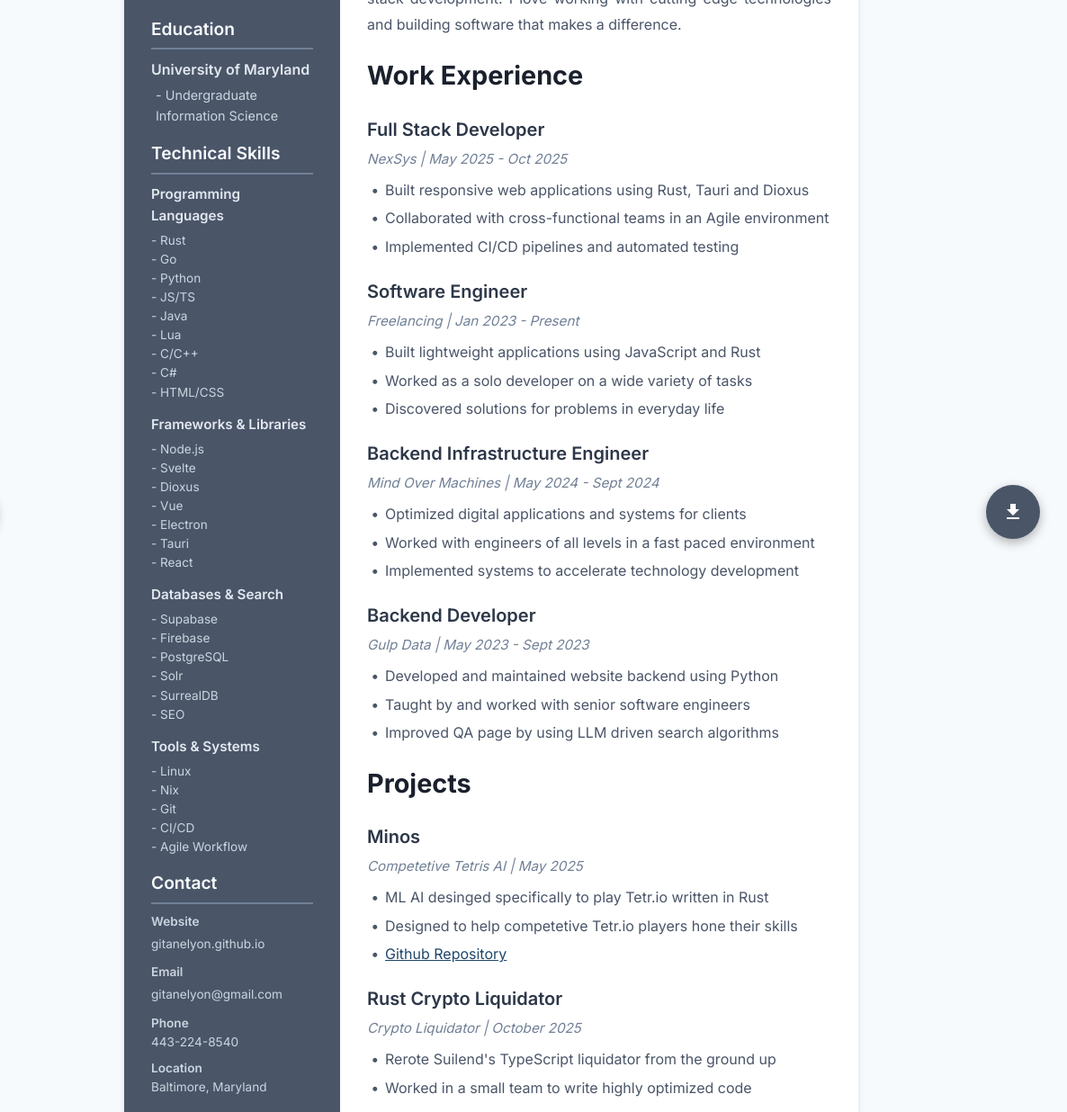
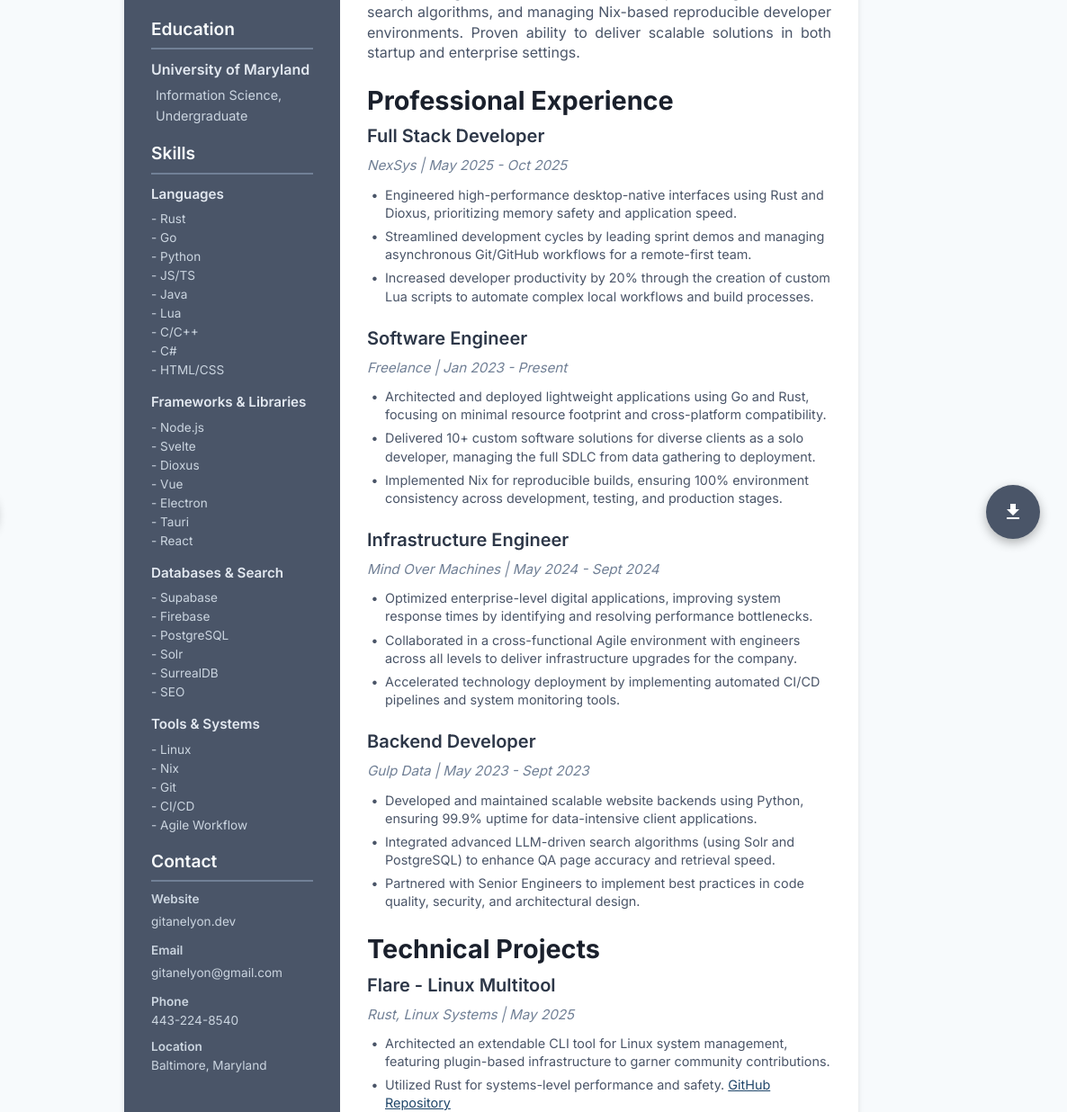
Before and after one commit to GitanElyon/resume, a plain HTML site: page index.html in a window 1280 px wide. Shown: the part 171-1407 px from the top of the page at 90% size, 94-1280 px from the left. Drawn offline with Linux system fonts and the light colour scheme.

Commit message:
refactor resume content and styles for clarity and consistency

```diff
--- a/index.html
+++ b/index.html
@@ -26,15 +26,15 @@
             <h2>Education</h2>
             <div class="education-item">
               <p class="edu-institution">University of Maryland</p>
-              <p class="edu-detail">- Undergraduate Information Science</p>
+              <p class="edu-detail">Information Science, Undergraduate</p>
             </div>
           </section>
 
           <section class="sidebar-section">
-            <h2>Technical Skills</h2>
+            <h2>Skills</h2>
 
             <div class="skill-category">
-              <h3>Programming Languages</h3>
+              <h3>Languages</h3>
               <ul class="skill-list">
                 <li>Rust</li>
                 <li>Go</li>
@@ -89,7 +89,7 @@
             <h2>Contact</h2>
             <div class="contact-item">
               <p class="contact-label">Website</p>
-              <a href="https://gitanelyon.github.io/">gitanelyon.github.io</a>
+              <a href="https://gitanelyon.dev/">gitanelyon.dev</a>
             </div>
             <div class="contact-item">
               <p class="contact-label">Email</p>
@@ -109,40 +109,40 @@
         <!-- Main Content -->
         <main class="main-content">
           <section class="content-section">
-            <h2>About Me</h2>
-            <p>I'm a passionate software engineer with a strong background in full-stack development. I love working with cutting-edge technologies and building software that makes a difference.</p>
+            <h2>Summary</h2>
+            <p>Systems-focused Software Engineer with a strong background in high-performance backend infrastructure using Rust and Go. Expert in optimizing modular architectures, implementing LLM-driven search algorithms, and managing Nix-based reproducible developer environments. Proven ability to deliver scalable solutions in both startup and enterprise settings.</p>
           </section>
 
           <section class="content-section">
-            <h2>Work Experience</h2>
+            <h2>Professional Experience</h2>
 
             <div class="job">
               <h3>Full Stack Developer</h3>
               <p class="job-meta">NexSys | May 2025 - Oct 2025</p>
               <ul>
-                <li>Built responsive web applications using Rust, Tauri and Dioxus</li>
-                <li>Collaborated with cross-functional teams in an Agile environment</li>
-                <li>Implemented CI/CD pipelines and automated testing</li>
+                <li>Engineered high-performance desktop-native interfaces using Rust and Dioxus, prioritizing memory safety and application speed.</li>
+                <li>Streamlined development cycles by leading sprint demos and managing asynchronous Git/GitHub workflows for a remote-first team.</li>
+                <li>Increased developer productivity by 20% through the creation of custom Lua scripts to automate complex local workflows and build processes.</li>
               </ul>
             </div>
 
             <div class="job">
               <h3>Software Engineer</h3>
-              <p class="job-meta">Freelancing | Jan 2023 - Present</p>
+              <p class="job-meta">Freelance | Jan 2023 - Present</p>
               <ul>
-                <li>Built lightweight applications using JavaScript and Rust</li>
-                <li>Worked as a solo developer on a wide variety of tasks</li>
-                <li>Discovered solutions for problems in everyday life</li>
+                <li>Architected and deployed lightweight applications using Go and Rust, focusing on minimal resource footprint and cross-platform compatibility.</li>
+                <li>Delivered 10+ custom software solutions for diverse clients as a solo developer, managing the full SDLC from data gathering to deployment.</li>
+                <li>Implemented Nix for reproducible builds, ensuring 100% environment consistency across development, testing, and production stages.</li>
               </ul>
             </div>
 
             <div class="job">
-              <h3>Backend Infrastructure Engineer</h3>
+              <h3>Infrastructure Engineer</h3>
               <p class="job-meta">Mind Over Machines | May 2024 - Sept 2024</p>
               <ul>
-                <li>Optimized digital applications and systems for clients</li>
-                <li>Worked with engineers of all levels in a fast paced environment</li>
-                <li>Implemented systems to accelerate technology development</li>
+                <li>Optimized enterprise-level digital applications, improving system response times by identifying and resolving performance bottlenecks.</li>
+                <li>Collaborated in a cross-functional Agile environment with engineers across all levels to deliver infrastructure upgrades for the company.</li>
+                <li>Accelerated technology deployment by implementing automated CI/CD pipelines and system monitoring tools.</li>
               </ul>
             </div>
 
@@ -150,30 +150,29 @@
               <h3>Backend Developer</h3>
               <p class="job-meta">Gulp Data | May 2023 - Sept 2023</p>
               <ul>
-                <li>Developed and maintained website backend using Python</li>
-                <li>Taught by and worked with senior software engineers</li>
-                <li>Improved QA page by using LLM driven search algorithms</li>
+                <li>Developed and maintained scalable website backends using Python, ensuring 99.9% uptime for data-intensive client applications.</li>
+                <li>Integrated advanced LLM-driven search algorithms (using Solr and PostgreSQL) to enhance QA page accuracy and retrieval speed.</li>
+                <li>Partnered with Senior Engineers to implement best practices in code quality, security, and architectural design.</li>
               </ul>
             </div>
           </section>
 
           <section class="content-section">
-            <h2>Projects</h2>
+            <h2>Technical Projects</h2>
             <div class="job">
-              <h3>Minos</h3>
-              <p class="job-meta">Competetive Tetris AI | May 2025</p>
+              <h3>Flare - Linux Multitool</h3>
+              <p class="job-meta">Rust, Linux Systems | May 2025</p>
               <ul>
-                <li>ML AI desinged specifically to play Tetr.io written in Rust</li>
-                <li>Designed to help competetive Tetr.io players hone their skills</li>
-                <li><a href="https://github.com/GitanElyon/minos">Github Repository</a></li>
+                <li>Architected an extendable CLI tool for Linux system management, featuring plugin-based infrastructure to garner community contributions.</li>
+                <li>Utilized Rust for systems-level performance and safety. <a href="https://github.com/GitanElyon/flare">GitHub Repository</a></li>
               </ul>
             </div>
             <div class="job">
-              <h3>Rust Crypto Liquidator</h3>
-              <p class="job-meta">Crypto Liquidator | October 2025</p>
+              <h3>Crypto Liquidator</h3>
+              <p class="job-meta">Rust, Typescript, Blockchain | October 2025</p>
               <ul>
-                <li>Rerote Suilend's TypeScript liquidator from the ground up</li>
-                <li>Worked in a small team to write highly optimized code</li>
+                <li>Refactored Suilend's liquidator from TypeScript to Rust, achieving significant performance gains in liquidation execution speed.</li>
+                <li>Optimized memory usage and concurrency patterns for high-frequency trading environments.</li>
               </ul>
             </div>
           </section>
@@ -182,7 +181,7 @@
 
       </div>
     </div>
-    <a href="https://gitanelyon.github.io" class="website-btn" aria-label="Visit Website">
+    <a href="https://gitanelyon.dev" class="website-btn" aria-label="Visit Website">
       <svg viewBox="0 0 24 24" xmlns="http://www.w3.org/2000/svg">
         <path d="M12 2C6.48 2 2 6.48 2 12s4.48 10 10 10 10-4.48 10-10S17.52 2 12 2zm-1 17.93c-3.95-.49-7-3.85-7-7.93 0-.62.08-1.21.21-1.79L9 15v1c0 1.1.9 2 2 2v1.93zm6.9-2.54c-.26-.81-1-1.39-1.9-1.39h-1v-3c0-.55-.45-1-1-1H8v-2h2c.55 0 1-.45 1-1V7h2c1.1 0 2-.9 2-2v-.41c2.93 1.19 5 4.06 5 7.41 0 2.08-.8 3.97-2.1 5.39z"/>
       </svg>
--- a/style.css
+++ b/style.css
@@ -187,13 +187,12 @@
   font-size: 1.8em;
   font-weight: 700;
   color: #1a202c;
-  margin-bottom: 20px;
   position: relative;
 }
 
 .content-section > p {
   color: #4a5568;
-  line-height: 1.8;
+  line-height: 1.4;
   margin-bottom: 12px;
   text-align: justify;
 }
@@ -226,7 +225,8 @@
   margin: 6px 0;
   padding-left: 20px;
   position: relative;
-  line-height: 1.6;
+  line-height: 1.4;
+  font-size: 0.9em;
 }
 
 .job li::before {
```
